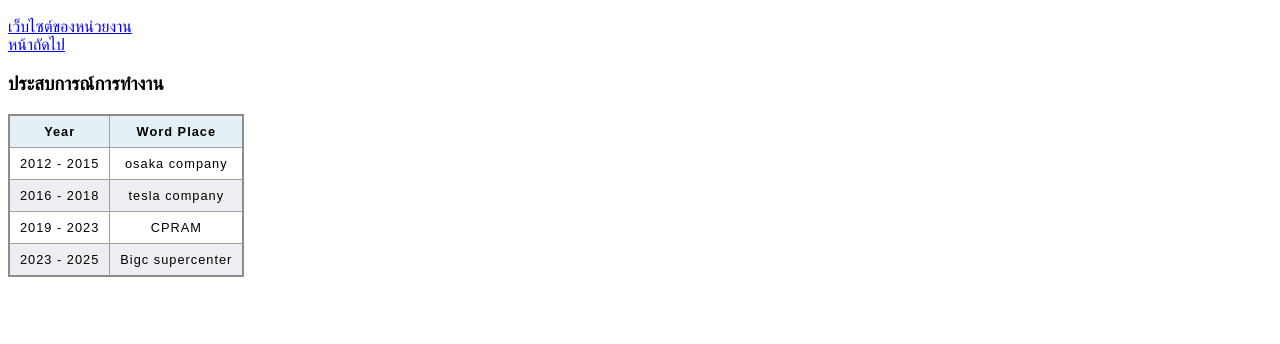
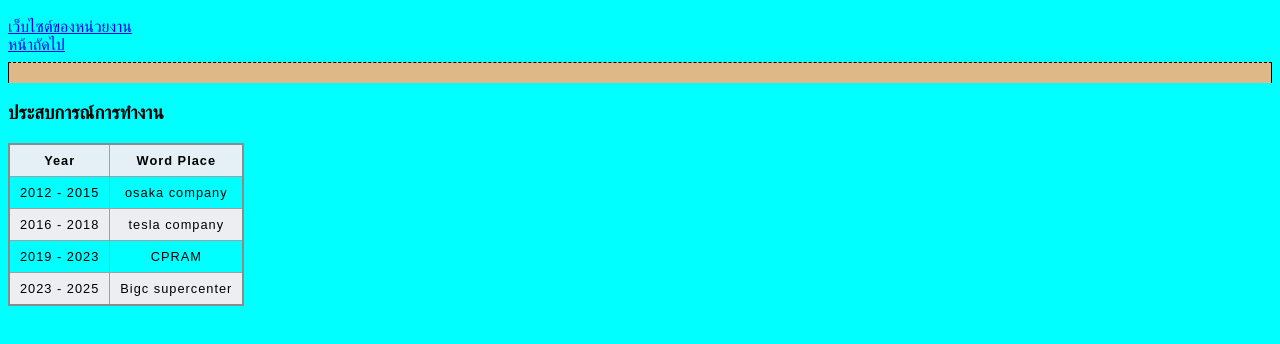
Before and after one commit to JONSUTISAK/mypage2024, a plain HTML site: page index.html in a window 1280 px wide. Shown: the part 298-642 px from the top of the page. Drawn offline with Linux system fonts and the light colour scheme.

Commit message:
Add files via upload

```diff
--- a/index.html
+++ b/index.html
@@ -3,14 +3,27 @@
 <head>
     <meta charset="UTF-8">
     <meta name="viewport" content="width=device-width, initial-scale=1.0">
-    <title>sutisak</title>
+    <title>gigigi</title>
     <link rel="stylesheet" href="styles.css">
+    <style>
+        body {
+            background-color: aqua;
+        }
+
+        hr {
+            background-color: burlywood;
+        }
+
+    </style>
 </head>
 <body>
     <img src="111.jpg" alt="" style ="width: 10%; height: auto;">
     <h1>Sutisak Sukeethip</h1>
     <a href = "https://www.youtube.com/"> เว็บไซต์ของหน่วยงาน </a> <br>
     <a href = "contact.html" > หน้าถัดไป </a>
+
+    <hr style ="border-style: dashed double none; height: 20px;">
+
     <h3>ประสบการณ์การทำงาน</h3>
     <!-- <ul>
         <li>2012 - 2015 osaka company</li>
```
